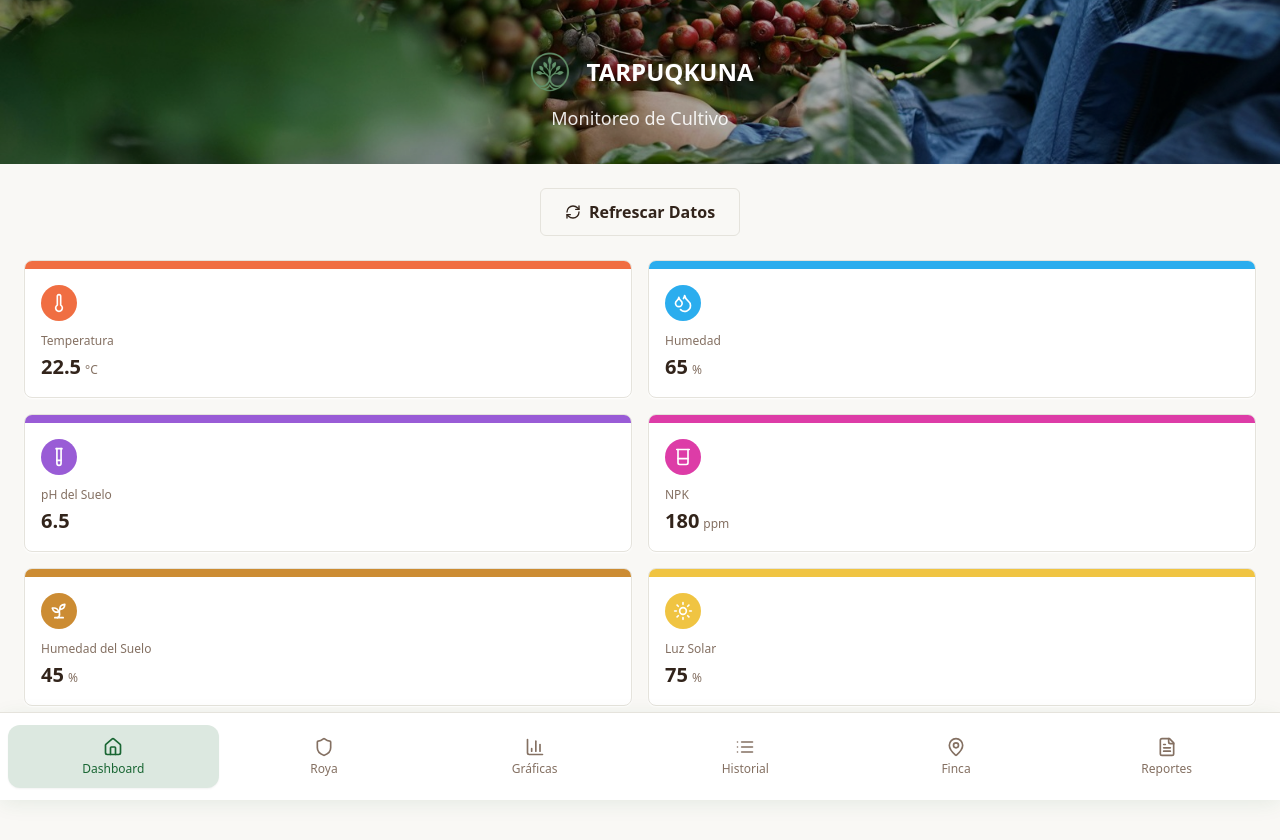
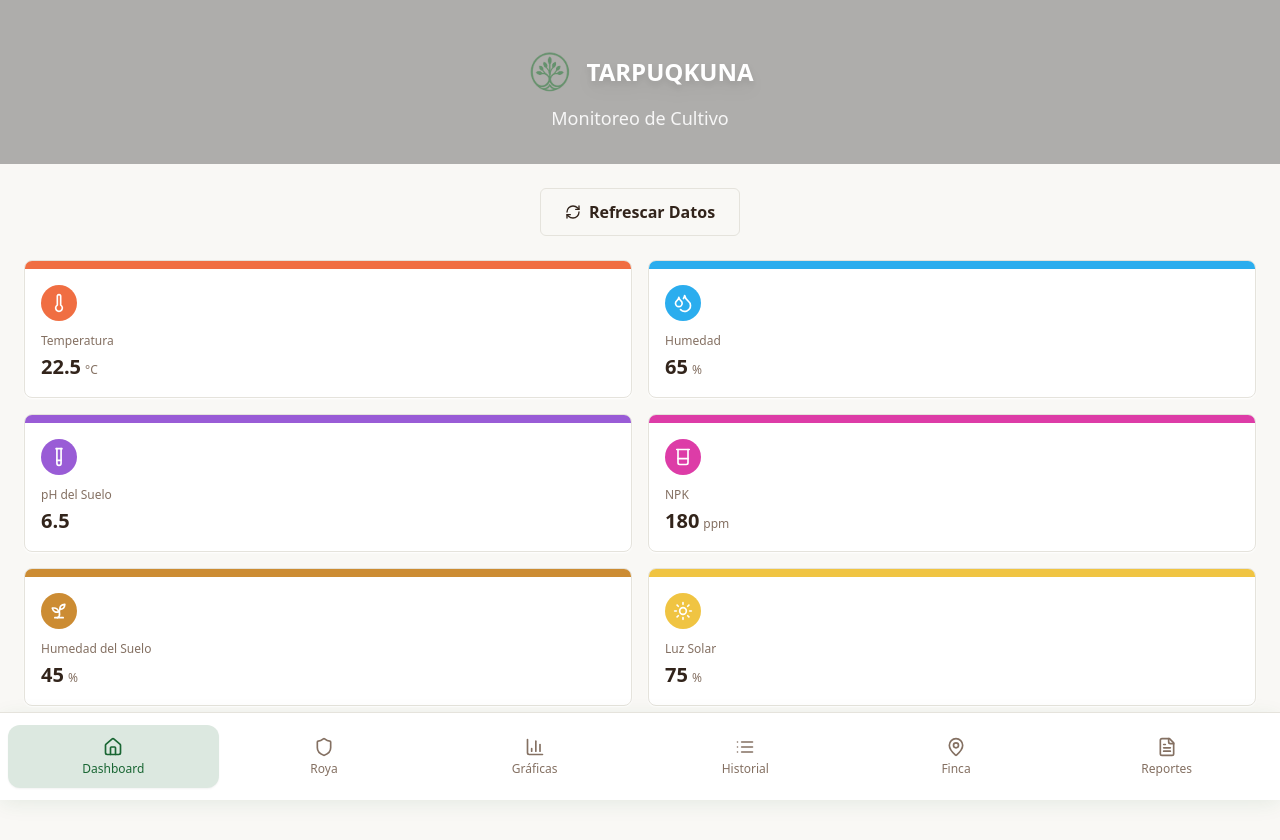
Before and after one commit to AldoLunaBueno/sumaq-front, a React (Vite) app: page / in a window 1280 px wide. Shown: the top 840 px of the page. Built offline with nearby package versions, Linux system fonts and the light colour scheme.

Commit message:
cambiando fondo

```diff
--- a/src/pages/Dashboard.tsx
+++ b/src/pages/Dashboard.tsx
@@ -45,7 +45,7 @@ export default function Dashboard() {
       {/* Header */}
       <header
         className="relative text-white px-6 pt-12 pb-8 bg-cover bg-center"
-        style={{ backgroundImage: "url('fondo1.jpg')" }}
+        style={{ backgroundImage: "url('')" }}
       >
         <div className="bg-black bg-opacity-30 absolute inset-0"></div>
         <div className="relative text-center flex flex-col items-center">
```
Also changed, not shown: public/fondeweb.png (renamed from public/Diseño sin título (1).png).
